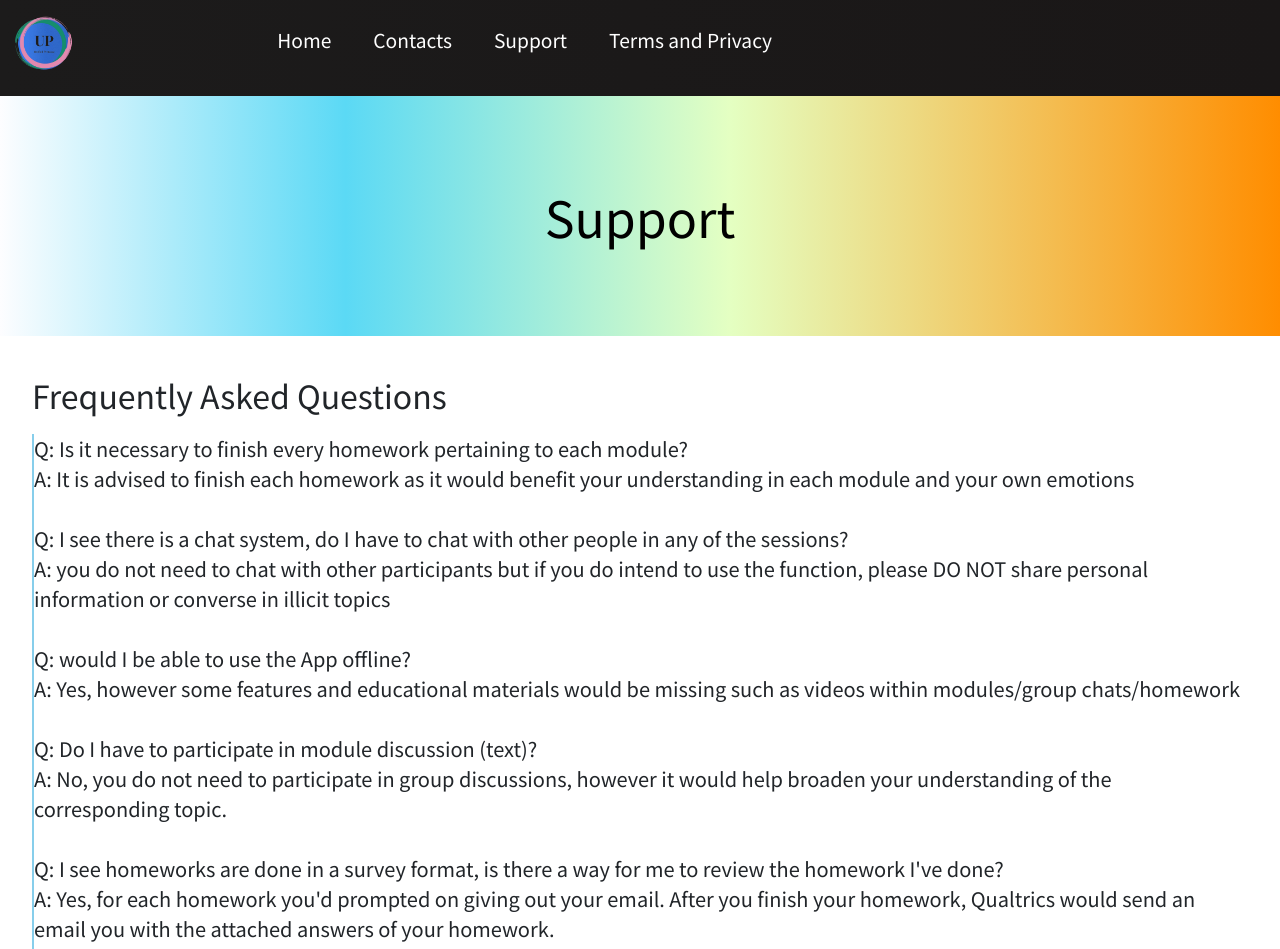
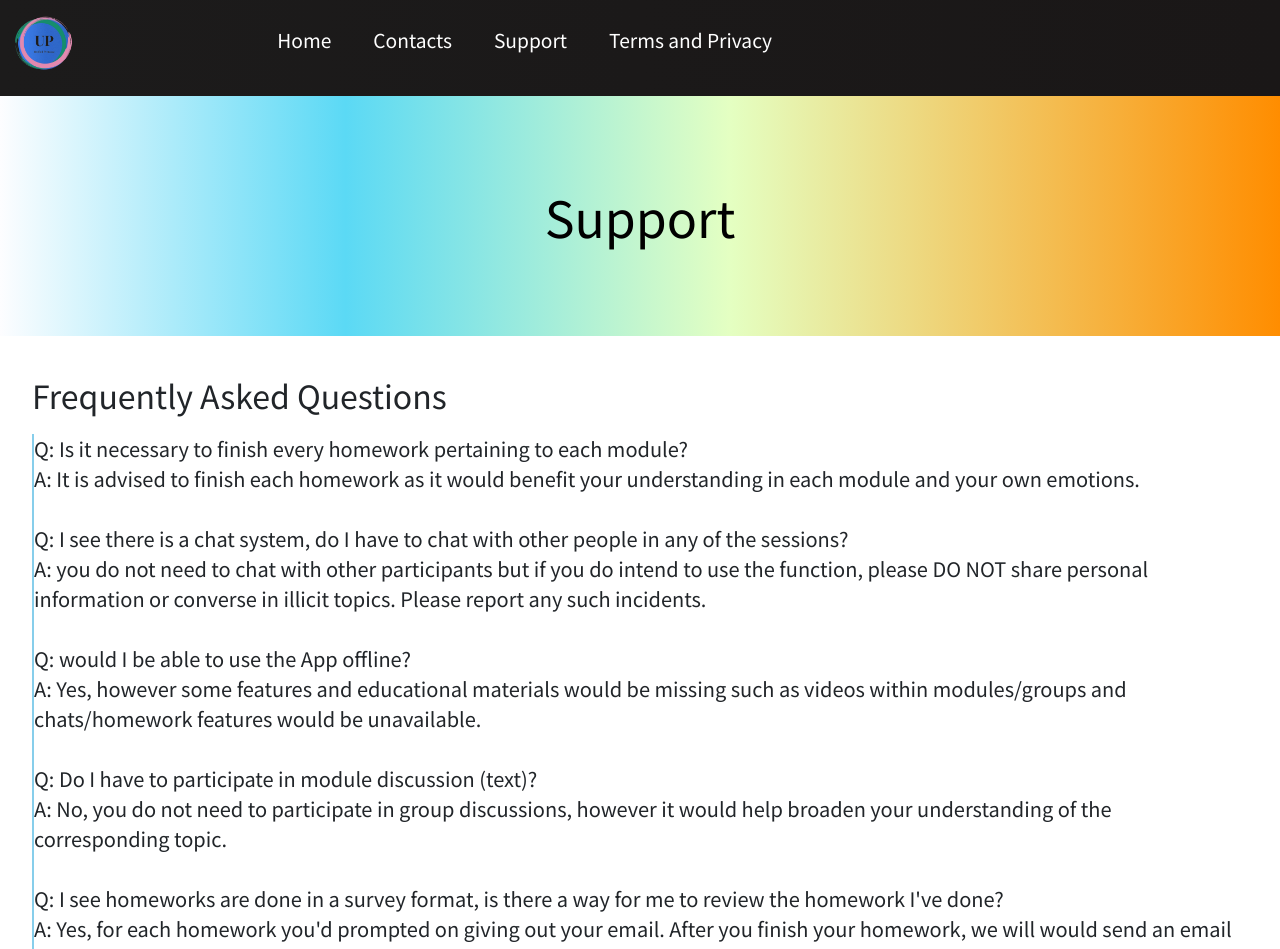
Before and after one commit to BrandonSin/UPSupport, a React (Create React App) app: page /Support in a window 1280 px wide. Shown: the top 949 px of the page. Built offline with nearby package versions, Linux system fonts and the light colour scheme.

Commit message:
Made changes to the wording of stuff.

```diff
--- a/src/components/About.js
+++ b/src/components/About.js
@@ -16,12 +16,12 @@ function About(){
                     help you address a variety of different symptoms and problems.
                     <br></br>
                     Go through a series of modules, learn about ways to understand yourself and complete homework to further your understanding.
-                    UP app is available on Google Play and App store.
+                    UP app is available on Google Play and App store. A requied account is needed to be set up in oder to use this application.
                 </p>
                 <img src={showcase} style={{width: "100%", maxWidth: "1080px", marginTop: "50px", marginBottom: "50px"}} alt="MobileScreenshots"></img>
 
                 <p style={{marginBottom: "50px"}}>Group discussions or direct messaging are all available for users to learn and understand their emotions
-                with each other. UP app is available and completely free on Google play store and Apple store.</p>
+                with each other. UP app is available and completely free on Google play store and Apple store. A requied account is needed to be set up in oder to use this application.</p>
         </div>
         <div className="Store_section">
             <a href="https://play.google.com/store/apps/details?id=com.goodbarber.upapp">
--- a/src/components/ContactSection.js
+++ b/src/components/ContactSection.js
@@ -53,7 +53,7 @@ function ContactSection (){
         <div className="contact-section">
             <div className="contact-container">
             <h2>If you have any questions and would like to reach out to us.<br></br>Feel free
-            to send us an email at <a  href="mailto:djadevoe@ucalgary.ca" style={{textDecoration: "none", color: "grey"}}>djadevoe@ucalgary.ca</a>
+            to send us an email at <a  href="mailto:david.lindenbach@ucalgary.ca" style={{textDecoration: "none", color: "grey"}}>david.lindenbach@ucalgary.ca</a>
             </h2>
             </div>
 
--- a/src/components/SupportSection.js
+++ b/src/components/SupportSection.js
@@ -9,16 +9,17 @@ function SupportSection (){
             </h2>
             <p>Q: Is it necessary to finish every homework pertaining to each module? <br></br>
             A: It is advised to finish each homework as it would benefit your understanding
-            in each module and your own emotions
+            in each module and your own emotions.
 
             <br/><br/>
             Q: I see there is a chat system, do I have to chat with other people in any of the sessions?<br></br>
             A: you do not need to chat with other participants but if you do intend to use the function, please DO NOT share
-            personal information or converse in illicit topics
+            personal information or converse in illicit topics. Please report any such incidents.
             <br/><br/>
             Q: would I be able to use the App offline?
             <br/>
-            A: Yes, however some features and educational materials would be missing such as videos within modules/group chats/homework
+            A: Yes, however some features and educational materials would be missing such as videos within modules/groups and chats/homework
+            features would be unavailable.
             <br/><br/>
             Q: Do I have to participate in module discussion (text)?
             <br/>
@@ -27,16 +28,17 @@ function SupportSection (){
             <br></br><br></br>
             Q: I see homeworks are done in a survey format, is there a way for me to review the homework I've done?
             <br></br>
-            A: Yes, for each homework you'd prompted on giving out your email. After you finish your homework, Qualtrics would send an
+            A: Yes, for each homework you'd prompted on giving out your email. After you finish your homework, we will would send an
             email you with the attached answers of your homework.
             <br></br><br></br>
             Q: Do I have to finish the entire homework corresponding to the module?
             <br></br>
-            A: Your homework gets saved and you can always go back and finish it.
+            A: Your homework gets saved and you can always go back and finish it at a later time.
             <br></br><br></br>
             Q: Is there a deadline to finishing homework/Modules?
             <br></br>
-            A: You will be briefed on the deadlines by your coordinator during sessions.
+            A: You will be briefed on the deadlines by your coordinator during sessions. As well as you will be sent notifications on your device
+            to complete any remaining work.
             </p>
 
             </div>
```
